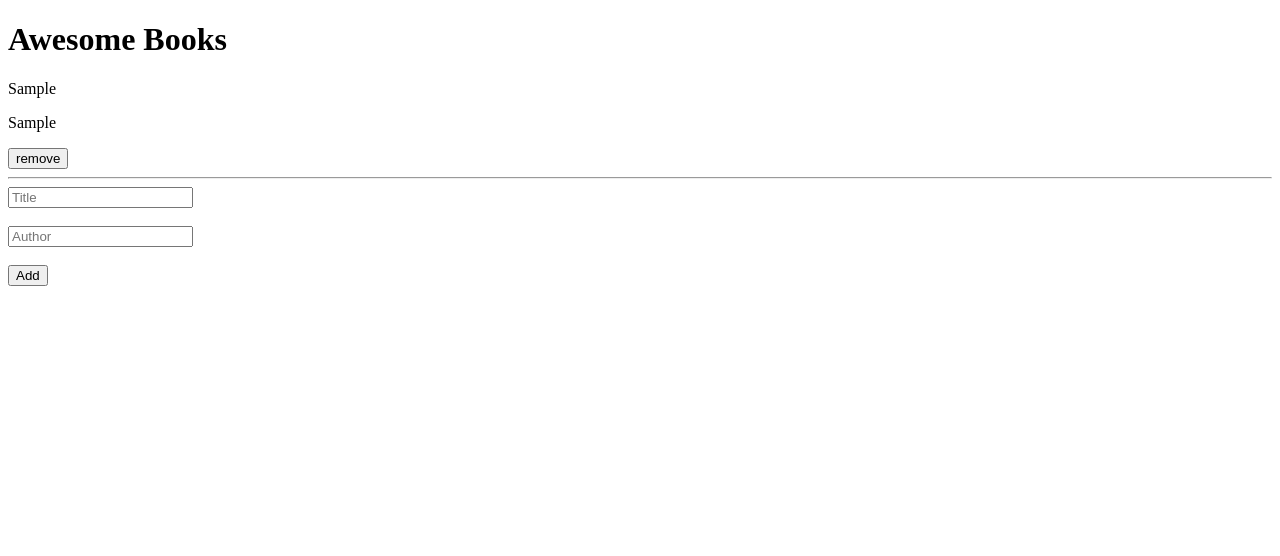
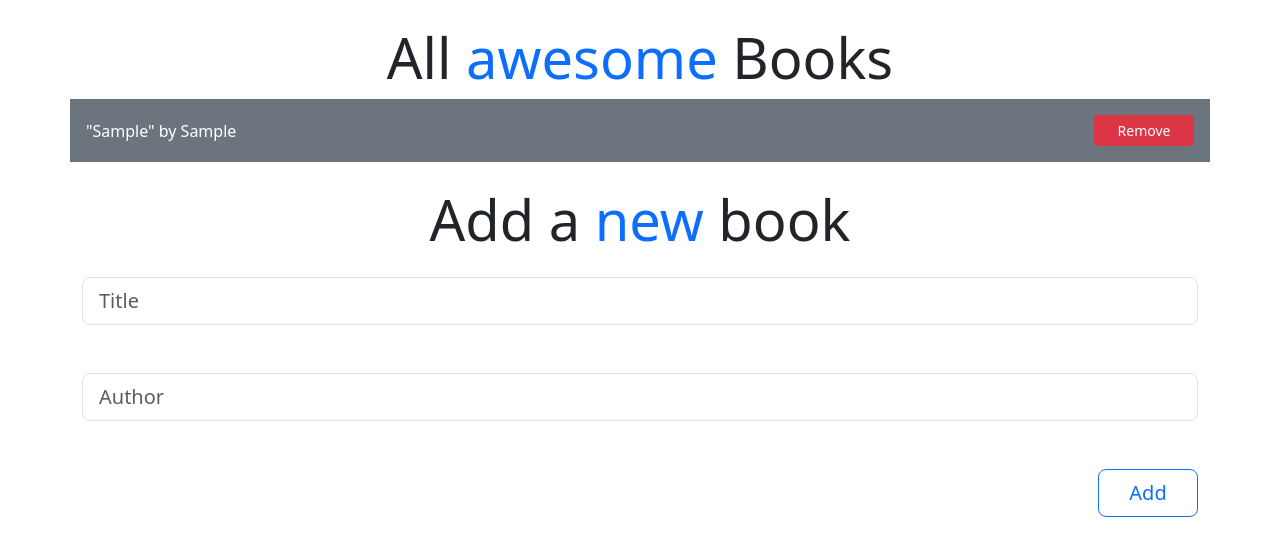
Before and after one commit to migo1/awesomeBooks, a website: page index.html in a window 1280 px wide. Both pictures are taken after typing "Sample", "Sample" into the empty fields and a click on the button "Add". Drawn offline with nearby package versions, Linux system fonts and the light colour scheme.

Commit message:
Update-Styles-and-func

```diff
--- a/index.html
+++ b/index.html
@@ -4,17 +4,40 @@
     <meta charset="UTF-8" />
     <meta http-equiv="X-UA-Compatible" content="IE=edge" />
     <meta name="viewport" content="width=device-width, initial-scale=1.0" />
+    <link rel="stylesheet" href="style.css" />
+    <link
+      href="https://cdn.jsdelivr.net/npm/bootstrap@5.3.0-alpha3/dist/css/bootstrap.min.css"
+      rel="stylesheet"
+      integrity="sha384-KK94CHFLLe+nY2dmCWGMq91rCGa5gtU4mk92HdvYe+M/SXH301p5ILy+dN9+nJOZ"
+      crossorigin="anonymous"
+    />
     <title>Library App</title>
   </head>
   <body>
-    <h1>Awesome Books</h1>
+    <div class="container mt-4">
+      <h1 class="display-4 text-center">
+        All <span class="text-primary">awesome</span> Books
+      </h1>
+    </div>
 
     <div id="books"></div>
 
-    <form id="bookForm">
-      <input type="text" name="title" id="title" required placeholder="Title" />
+    <h2 class="display-4 text-center container mt-4">
+      Add a <span class="text-primary">new</span> book
+    </h2>
+    <form id="bookForm" class="form container mt-4">
+      <div class="form-group">
+        <input
+          class="form-control form-control-lg"
+          type="text"
+          name="title"
+          id="title"
+          required
+          placeholder="Title"
+        />
         <br /><br />
         <input
+          class="form-control form-control-lg"
           type="text"
           name="author"
           id="author"
@@ -22,7 +45,10 @@
           placeholder="Author"
         />
         <br /><br />
-      <button>Add</button>
+      </div>
+      <div class="d-grid gap-2 dmd-block btn-div">
+        <button class="btn btn-outline-primary btn-lg">Add</button>
+      </div>
     </form>
     <script src="main.js"></script>
   </body>
--- a/main.js
+++ b/main.js
@@ -25,22 +25,24 @@ class Book {
 
   bookElement(book, index) {
     const bookContainer = document.createElement("div");
-    bookContainer.classList.add("book-container");
+    bookContainer.setAttribute(
+      "class",
+      "book-container container text-bg-secondary p-3"
+    );
     const pTitle = document.createElement("p");
-    pTitle.classList.add("title");
+    pTitle.setAttribute("class", "title ");
     pTitle.innerText = book.title;
     const pAuthor = document.createElement("p");
-    pAuthor.classList.add("author");
+    pAuthor.setAttribute("class", "author ");
     pAuthor.innerText = book.author;
     const removeButton = document.createElement("button");
-    removeButton.classList.add("remove-button");
-    removeButton.innerText = "remove";
-    const line = document.createElement("hr");
+    removeButton.setAttribute("class", "btn  btn-sm btn-danger");
+    removeButton.innerText = "Remove";
 
     removeButton.addEventListener("click", () => {
       this.deleteBook(index);
     });
-    bookContainer.append(pTitle, pAuthor, removeButton, line);
+    bookContainer.append(`"${book.title}" by ${book.author}`, removeButton);
     this.booksParent.appendChild(bookContainer);
   }
 
--- /dev/null
+++ b/style.css
@@ -0,0 +1,25 @@
+* {
+  margin: 0;
+  padding: 0;
+  box-sizing: border-box;
+}
+
+html {
+  scroll-behavior: smooth;
+  overflow-x: hidden;
+}
+
+.btn-div {
+  display: flex;
+  float: right;
+}
+
+.btn {
+  min-width: 100px;
+}
+
+.book-container {
+  display: flex;
+  align-items: center;
+  justify-content: space-between;
+}
```
Lines whose indentation alone changed are shown as unchanged.
